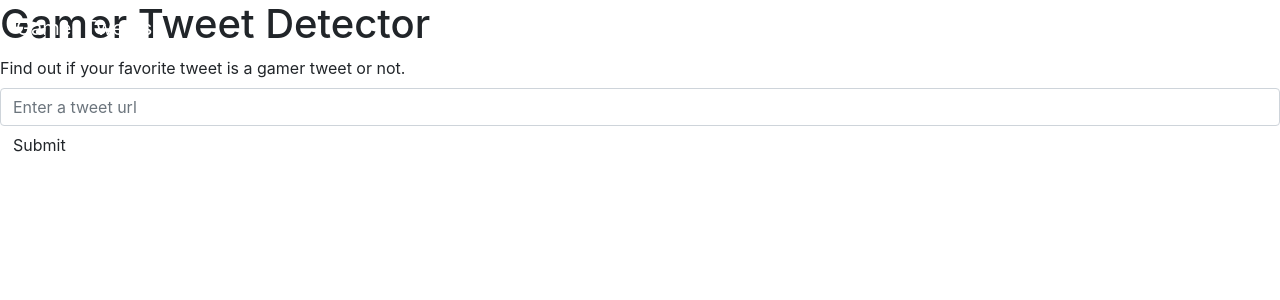
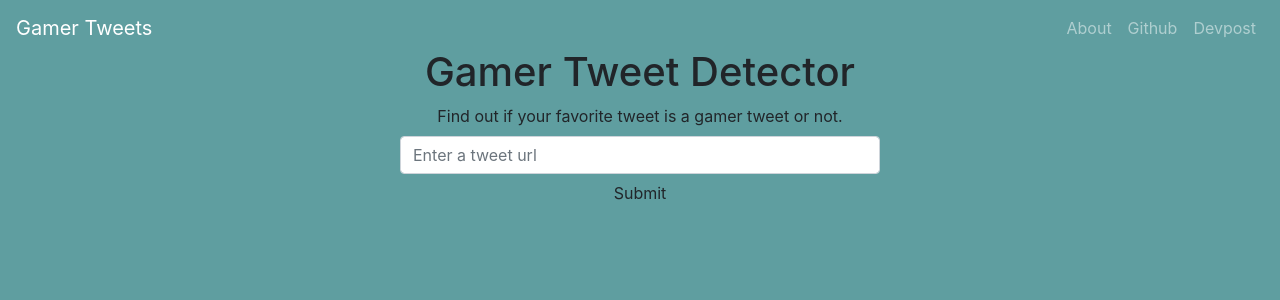
Before and after one commit to jkufa/Picklehack-2020, a Flask app: page / in a window 1280 px wide. Shown: the top 300 px of the page. Run offline with Flask 2, Linux system fonts and the light colour scheme; parts of the project's set-up code (start-up, migrations or seed data) failed here and were passed over; some libraries are stand-ins or nearby versions.

Commit message:
Work on frontend

```diff
--- a/__init__.py
+++ b/__init__.py
@@ -1,6 +1,8 @@
 from flask import Flask, render_template, request, redirect
 from twython import Twython
-from model import *
+import re
+
+# from model import *
 
 app = Flask(__name__)
 app.debug=True
@@ -12,6 +14,17 @@ for line in f:
 twitter = Twython(keys[0], access_token=keys[2])
 f.close()
 
+def remove_garbage(inpt):
+  r = re.findall("@[\w]*", inpt)
+  for i in r:
+    inpt = re.sub(i, '', inpt)
+  #remove links
+  inpt = re.sub(r'http\S+', '', inpt)
+  #remove special characters
+  inpt = re.sub(r'[^a-zA-Z ]+', '', inpt)
+  #remove words with 1-2 letters
+  inpt = re.sub(r'\b\w{1,2}\b', '', inpt)
+  return inpt
 
 @app.route('/', methods=["GET", "POST"])
 def index():
@@ -19,9 +32,13 @@ def index():
     req = request.form
     url = req.get('tweet-url').split('/')
     status_id = url[len(url)-1]
-    data =  twitter.lookup_status(id=status_id)
+    data =  twitter.lookup_status(id=status_id, tweet_mode='extended')
     for tweet in data:
-        unfiltered = tweet["text"]
+        unfiltered = tweet["full_text"]
+    unfiltered = unfiltered.replace('\n', ' ')
+    filtered = remove_garbage(unfiltered)
+    # TODO: Run run tweet against model
+    print(filtered)
     return redirect(request.url)
   return render_template('index.html')
 
--- a/static/css/style.css
+++ b/static/css/style.css
@@ -0,0 +1,14 @@
+body {
+  background-color: cadetblue;
+}
+
+.main {
+  padding-top: 3rem;
+  padding-left: 10rem;
+  padding-right: 10rem;
+  text-align: center;
+}
+
+.main .form-control{
+  width: 30rem;
+}
--- a/templates/_base.html
+++ b/templates/_base.html
@@ -20,7 +20,6 @@
 </head>
 <body>
   <header class="header">
-    <div class="menu">
       <nav class="navbar fixed-top navbar-expand-lg navbar-dark">
       <a class="navbar-brand" href="/">Gamer Tweets</img></a>
       <button class="navbar-toggler" typ ="button" data-toggle="collapse" data-target="#navbarNav" aria-controls="navbarNav" aria-expanded="false" aria-label="Toggle navigation">
@@ -42,7 +41,6 @@
         </ul>
       </div>
       </nav>
-    </div>
   </header>
     {% block body %}{% endblock %}
 </body>
--- a/templates/index.html
+++ b/templates/index.html
@@ -1,12 +1,14 @@
 {% extends "_base.html" %}
 {% block title %}Gamer Tweets{% endblock %}
 {% block body %}
-<main class="home">
+<main class="main">
   <section class="enter-tweet">
     <h1>Gamer Tweet Detector</h1>
     <form action="#" method="POST">
       <label>Find out if your favorite tweet is a gamer tweet or not.</label>
-      <input type="text" class="form-control" id="tweet-url" name="tweet-url" placeholder="Enter a tweet url" required>
+      <center>
+        <input type="text" class="form-control" id="tweet-url" name="tweet-url" placeholder="Enter a tweet url" required>
+      </center>
       <button name="submit-tweet" type="submit" class="btn submit-tweet" id="submit">Submit</button>
     </form>
   </section>
```
